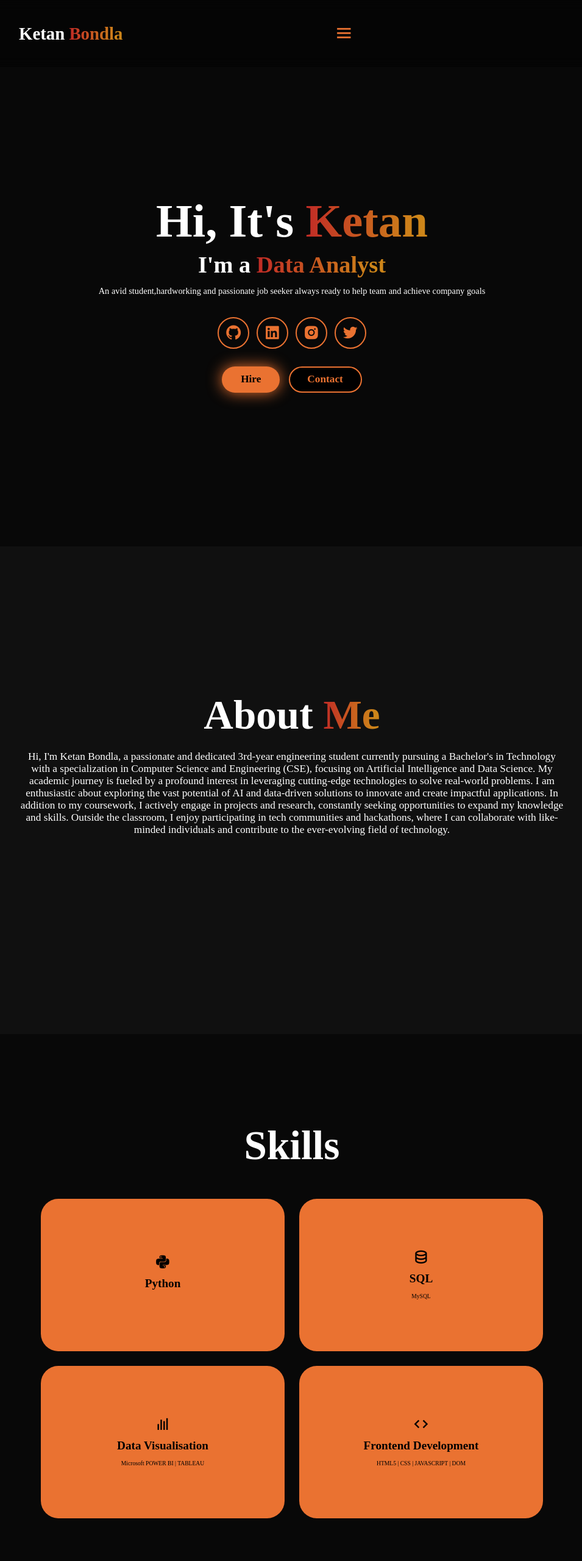
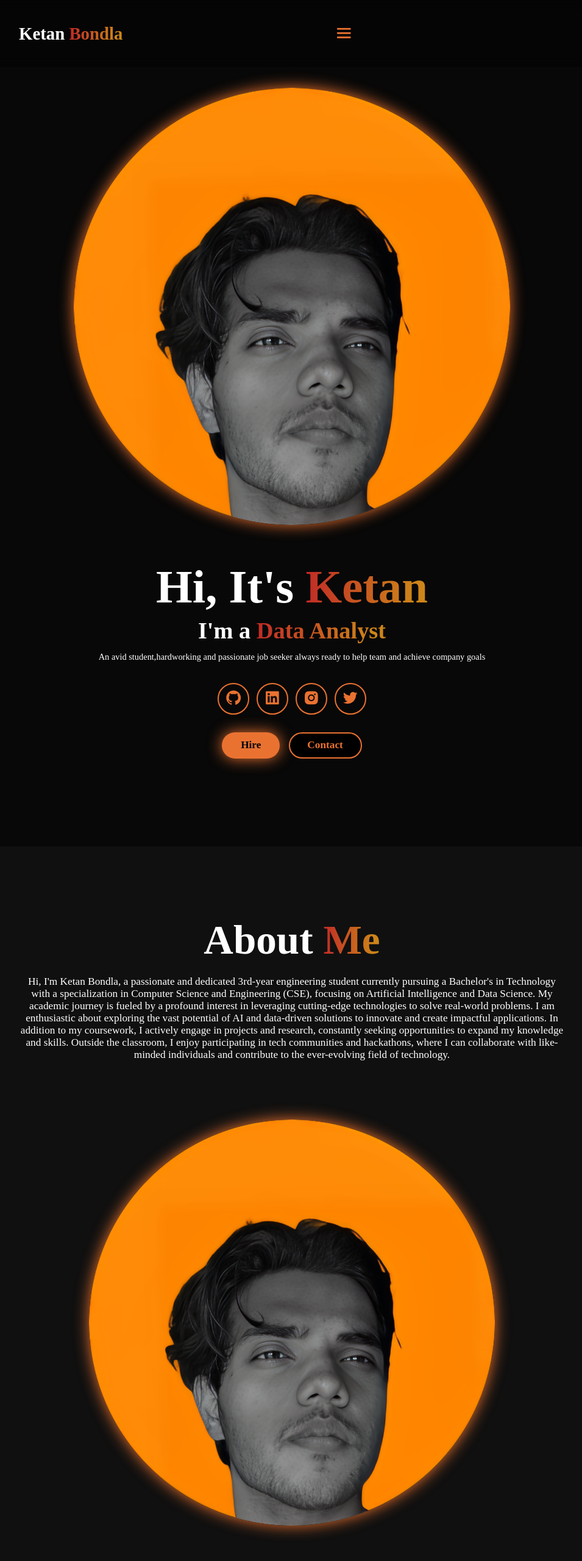
Before and after one commit to KETANBONDLA/portfolio-, a plain HTML site: page index.html in a window 1280 px wide. Shown: the top 2560 px of the page at 61% size, without its empty margins (161-1116 px from the left). Drawn offline with nearby package versions, Linux system fonts and the light colour scheme.

Commit message:
Update index.html

```diff
--- a/index.html
+++ b/index.html
@@ -54,7 +54,7 @@
         </div>
 
         <div class="home-img">
-            <img src="screenshots\image.png" alt="">
+            <img src="image.png" alt="">
         </div>
     </section>
 
@@ -63,7 +63,7 @@
     <section class="about" id="about">
 
       <div class="about-img">
-        <img src="screenshots\image.png" alt="">
+        <img src="image.png" alt="">
       </div>
       <div class="about-content">
         <h2>About <span>Me</span></h2>
```
